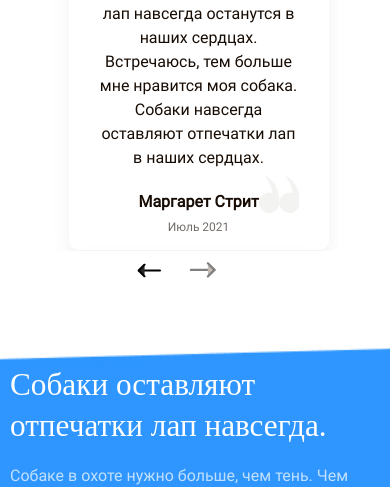
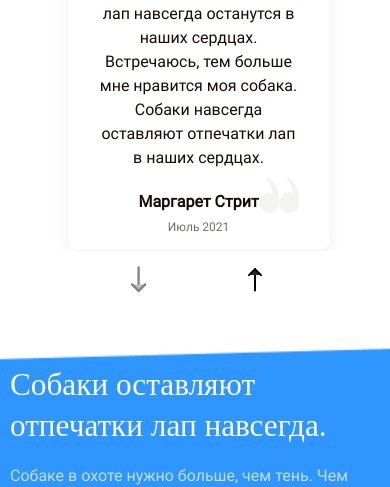
Before and after one commit to nikolaos-franklin/dog.project, a website: page app/index.html in a window 390 px wide. Shown: the part 6344-6831 px from the top of the page. Drawn offline with Linux system fonts and the light colour scheme; files whose address does not match are found by name.

Commit message:
fexed arrows in rewiews section

```diff
--- a/app/scss/_media.scss
+++ b/app/scss/_media.scss
@@ -336,14 +336,16 @@
 
     &__slider-arrow--top,
     &__slider-arrow--down {
-      transform: rotate(90deg);
-      bottom: -160px;
-      right: 120px;
+      transform: rotate(180deg);
+      bottom: -180px;
+      right: 185px;
+      z-index: 0;
     }
 
     &__slider-arrow--down {
-      right: 175px;
-      bottom: -160px;
+      right: 70px;
+      bottom: -180px;
+     z-index: 1;
     }
 
     &__box-item {
```
Also changed, not shown: app/css/style.min.css.
